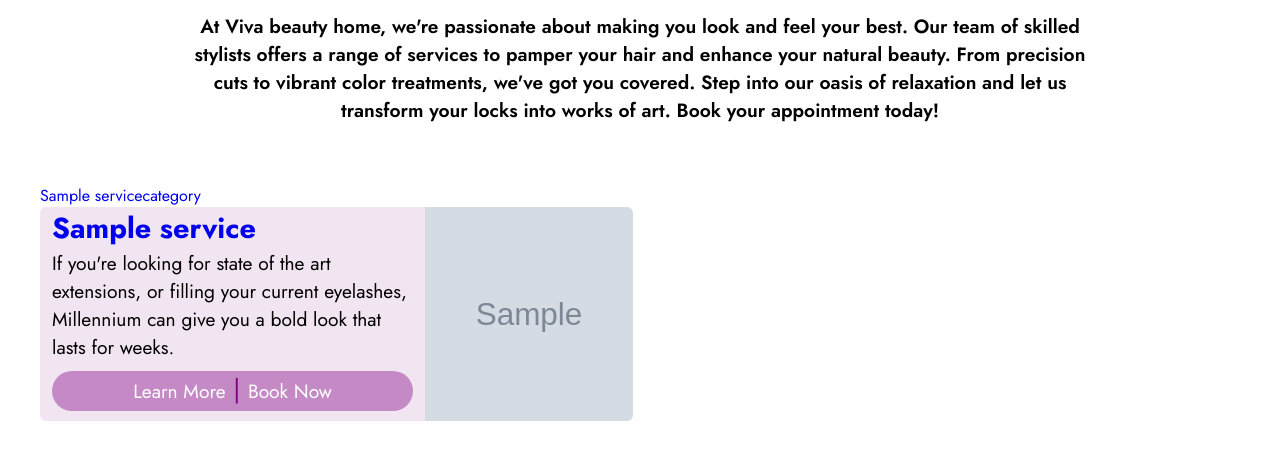
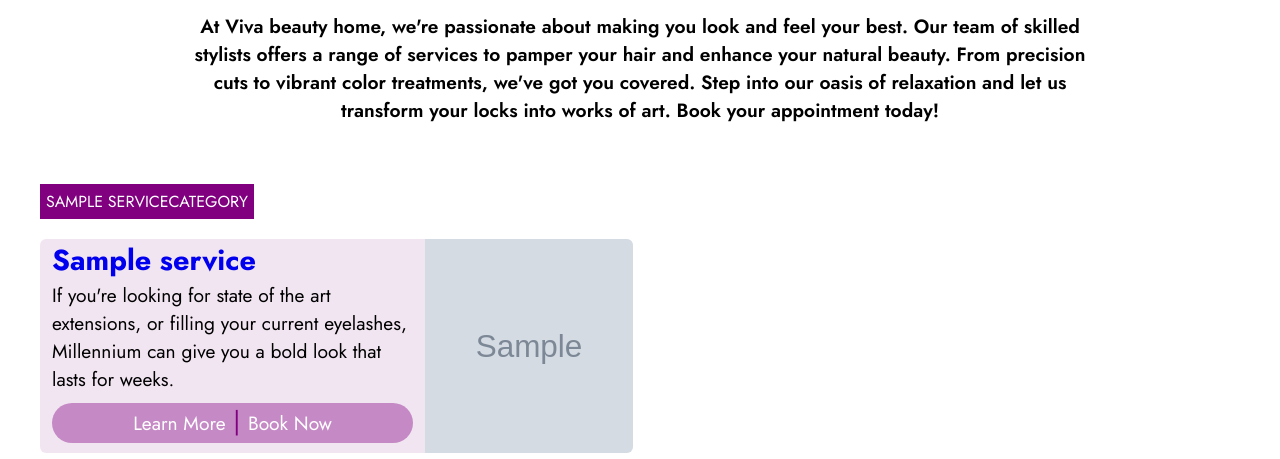
Before and after one commit to Judechuks/vivabeauty, a Django app: page /services/ in a window 1280 px wide. Shown: the part 148-607 px from the top of the page. Run offline with Django 5.2, Linux system fonts and the light colour scheme; tables that the repository leaves empty hold one stand-in row (values such as "Sample post"); grey boxes marked "Sample" are stand-in pictures; some web fonts are replaced.

Commit message:
services categories styles

```diff
--- a/app/static/app/css/service.css
+++ b/app/static/app/css/service.css
@@ -3,6 +3,27 @@
   grid-template-columns: repeat(2, 1fr);
   gap: 25px 15px;
 }
+.categories {
+  display: flex;
+  flex-wrap: wrap;
+  gap: 1px;
+  text-align: center;
+  margin-bottom: 20px;
+}
+.categories li a {
+  display: block;
+  color: var(--white-clr);
+  background: var(--purple-clr);
+  text-transform: uppercase;
+  padding: 5px;
+  border: 1px solid var(--purple-clr);
+  transition: var(--transition-duration-sm);
+}
+.categories li a:hover {
+  color: var(--purple-clr);
+  background: transparent;
+}
+
 .card {
   display: flex;
   overflow: hidden;
```
